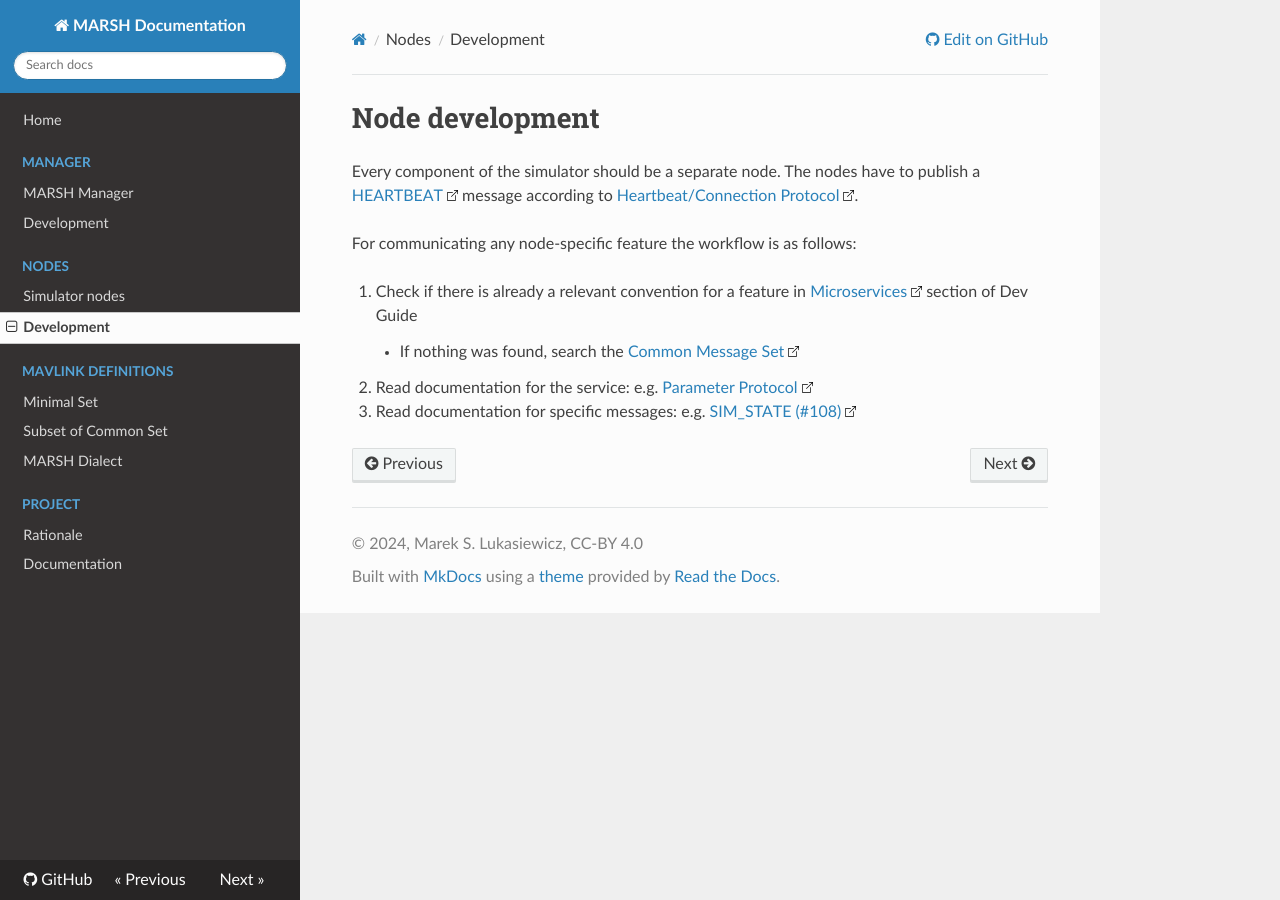
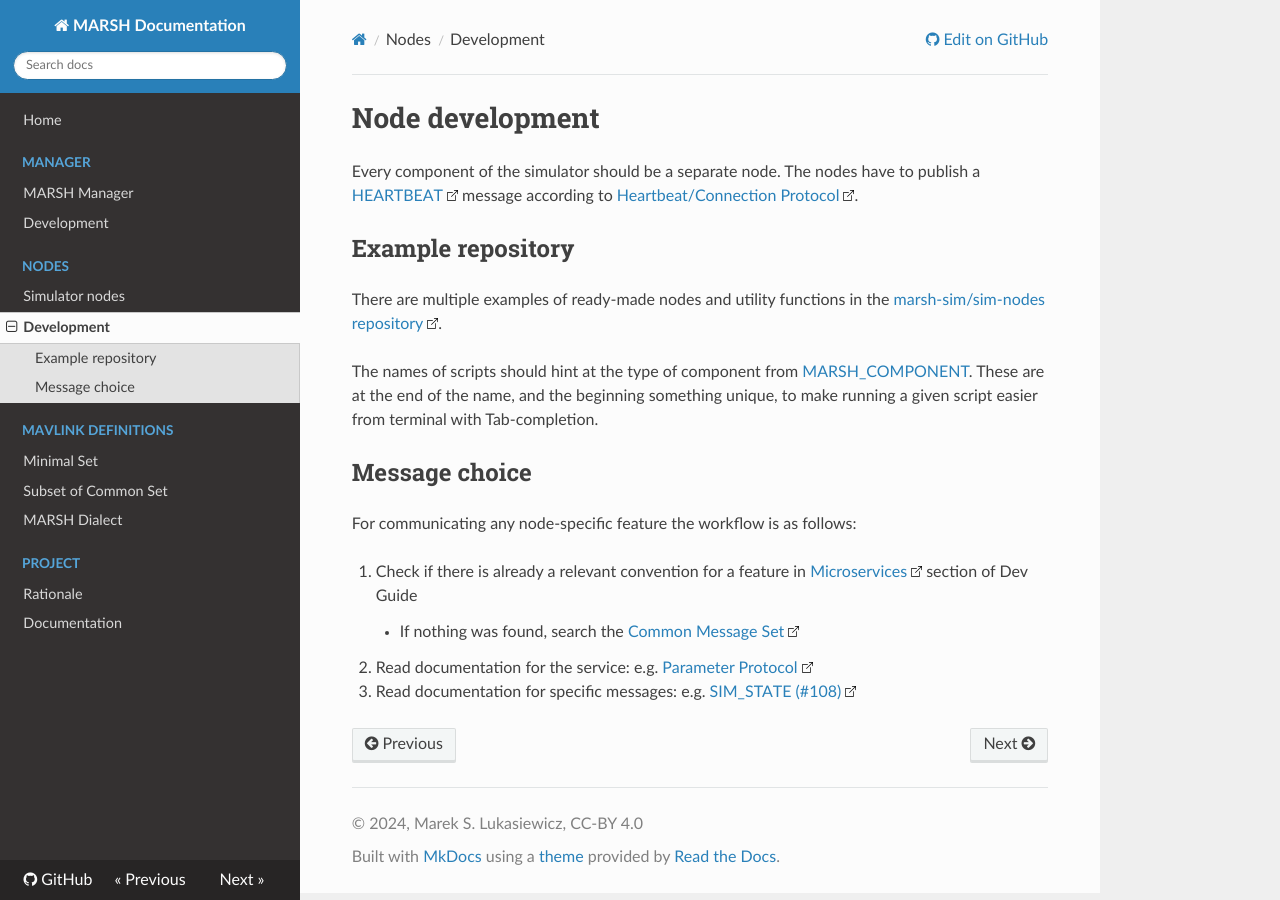
Before and after one commit to marsh-sim/marsh-docs, an MkDocs documentation site: the page built from docs/nodes/development.md, in a window 1280 px wide. Built offline with MkDocs 1.6.1, drawn with Linux system fonts in a browser that asks for light colours; nearby versions of some CDN libraries.

Commit message:
Describe sim-nodes repo

```diff
--- a/docs/nodes/development.md
+++ b/docs/nodes/development.md
@@ -1,6 +1,15 @@
 # Node development
 
 Every component of the simulator should be a separate node. The nodes have to publish a [HEARTBEAT](https://mavlink.io/en/messages/common.html#HEARTBEAT) message according to [Heartbeat/Connection Protocol](https://mavlink.io/en/services/heartbeat.html).
+
+## Example repository
+
+There are multiple examples of ready-made nodes and utility functions in the [marsh-sim/sim-nodes repository](https://github.com/marsh-sim/sim-nodes).
+
+The names of scripts should hint at the type of component from [MARSH_COMPONENT](../mavlink/marsh.md#MARSH_COMPONENT).
+These are at the end of the name, and the beginning something unique, to make running a given script easier from terminal with Tab-completion.
+
+## Message choice
 
 For communicating any node-specific feature the workflow is as follows:
 
```
Also changed, not shown: docs/README.md (+1 -1 lines), docs/manager/README.md (+1 -0 lines), docs/nodes/README.md (+3 -0 lines).
